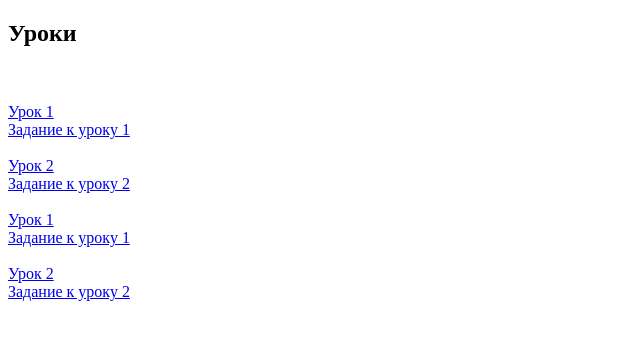
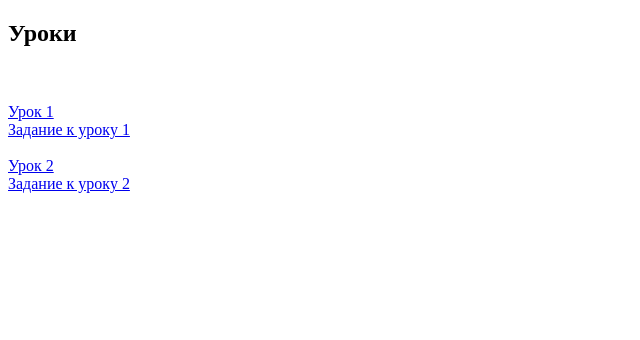
Before and after one commit to pladenn/pladenn.github.io, a plain HTML site: page lessons.html in a window 1280 px wide. Shown: the whole page, without its empty margins (0-640 px from the left). Drawn offline with Linux system fonts and the light colour scheme.

Commit message:
Add files via upload

```diff
--- a/lessons.html
+++ b/lessons.html
@@ -8,11 +8,15 @@
     <body>
         <h2>Уроки</h2>
         <br><br>
+        <div id="links"><a href="http://localhost:9966/lessons/1/lesson">Урок 1</a><br><a href="http://localhost:9966/lessons/1/task">Задание к уроку 1</a><br><br><a href="http://localhost:9966/lessons/2/lesson">Урок 2</a><br><a href="http://localhost:9966/lessons/2/task">Задание к уроку 2</a><br><br></div>
 
         <script>
             function createElement(element) {
                 return document.createElement(element);
             }
+
+            let links = document.getElementById("links");
+            links.innerHTML = '';
 
             let lessons = {"1":true,"2":true};
 
@@ -22,8 +26,8 @@
                 redirectUrl.pathname = "/lessons/" + number + "/lesson";
                 link.href = redirectUrl.href;
                 link.innerText = "Урок " + number;
-                document.body.appendChild(link);
-                document.body.appendChild(createElement("br"));
+                links.appendChild(link);
+                links.appendChild(createElement("br"));
 
                 if (lessons[number]) {
                     let task = createElement("a");
@@ -31,13 +35,13 @@
                     redirectUrl.pathname = "/lessons/" + number + "/task";
                     task.href = redirectUrl.href;
                     task.innerText = "Задание к уроку " + number;
-                    document.body.appendChild(task);
-                    document.body.appendChild(createElement("br"));
+                    links.appendChild(task);
+                    links.appendChild(createElement("br"));
 
                 }
-                document.body.appendChild(createElement("br"));
+                links.appendChild(createElement("br"));
             }
 
-        </script><a href="http://localhost:9966/lessons/1/lesson">Урок 1</a><br><a href="http://localhost:9966/lessons/1/task">Задание к уроку 1</a><br><br><a href="http://localhost:9966/lessons/2/lesson">Урок 2</a><br><a href="http://localhost:9966/lessons/2/task">Задание к уроку 2</a><br><br>
+        </script>
 
 </body></html>
```
